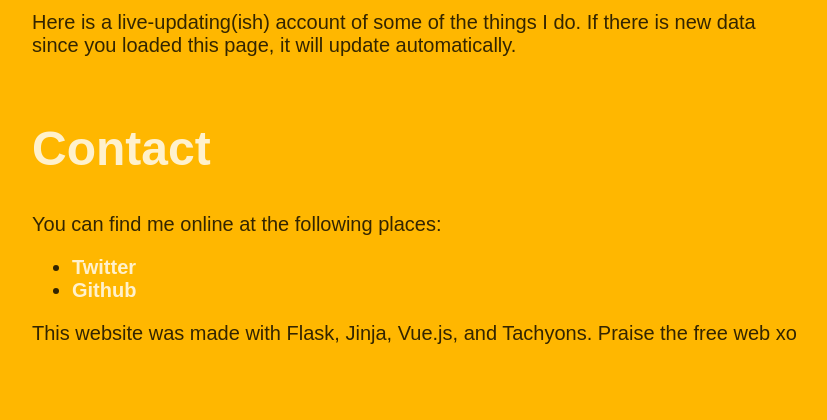
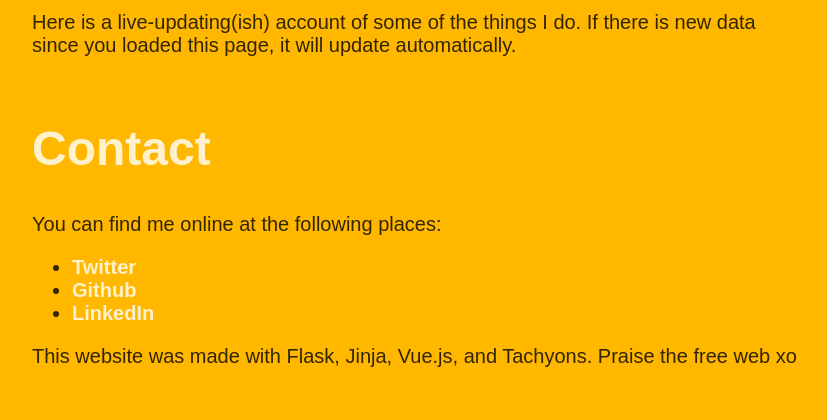
Before and after one commit to iandioch/ceres, a Flask app: page / in a window 1280 px wide. Shown: the part 392-812 px from the top of the page, without its empty margins (224-1051 px from the left). Before the commit the page ends 736 px from the top, so only its background shows below. Run offline with Flask 2, Linux system fonts and the light colour scheme; parts of the project's set-up code (start-up, migrations or seed data) failed here and were passed over; some libraries are stand-ins or nearby versions.

Commit message:
Add linkedin link

```diff
--- a/templates/index.html
+++ b/templates/index.html
@@ -32,6 +32,7 @@
 				<ul>
 					<li><a href="https://twitter.com/iandioch" class="link b white-80">Twitter</a></li>
 					<li><a href="https://github.com/iandioch" class="link b white-80">Github</a></li>
+					<li><a href="https://ie.linkedin.com/in/iandioch" class="link b white-80">LinkedIn</a></li>
 				</ul>
 				<p>This website was made with Flask, Jinja, Vue.js, and Tachyons. Praise the free web xo</p>
 			</div>
```
